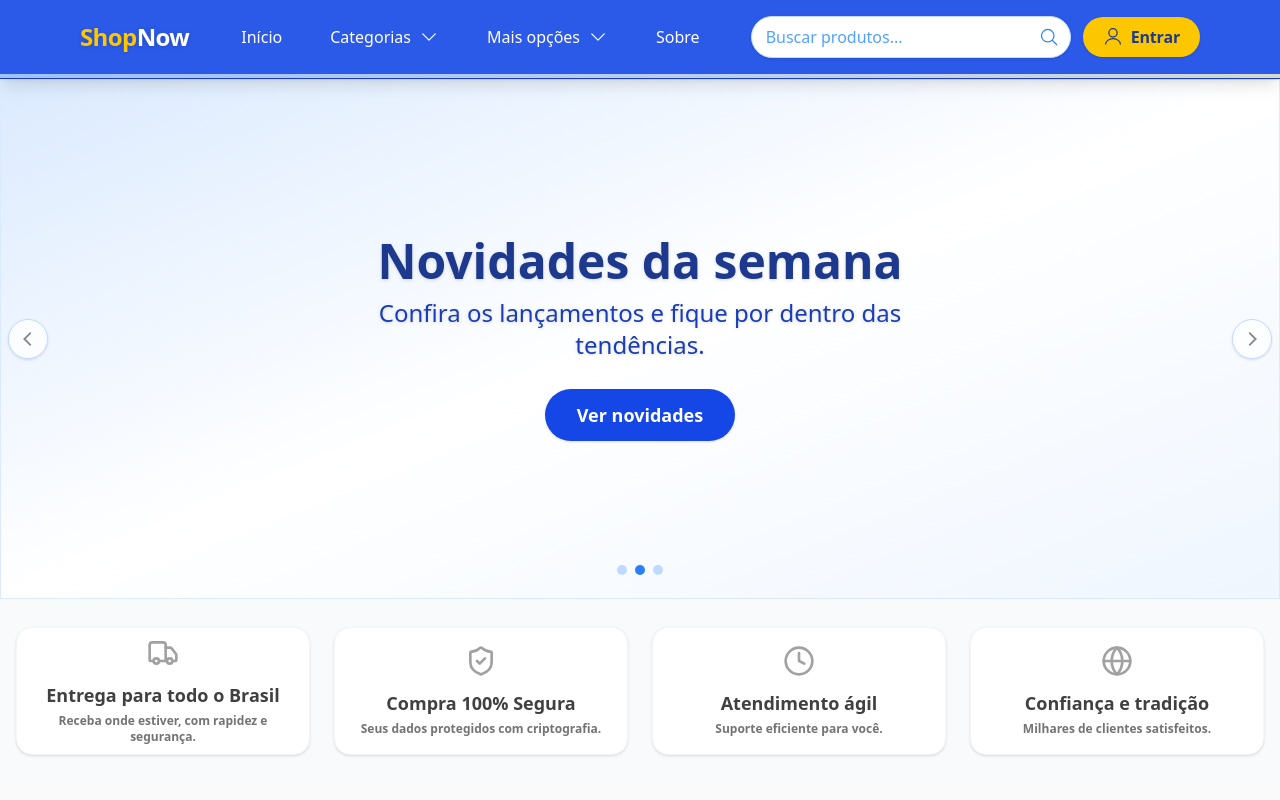
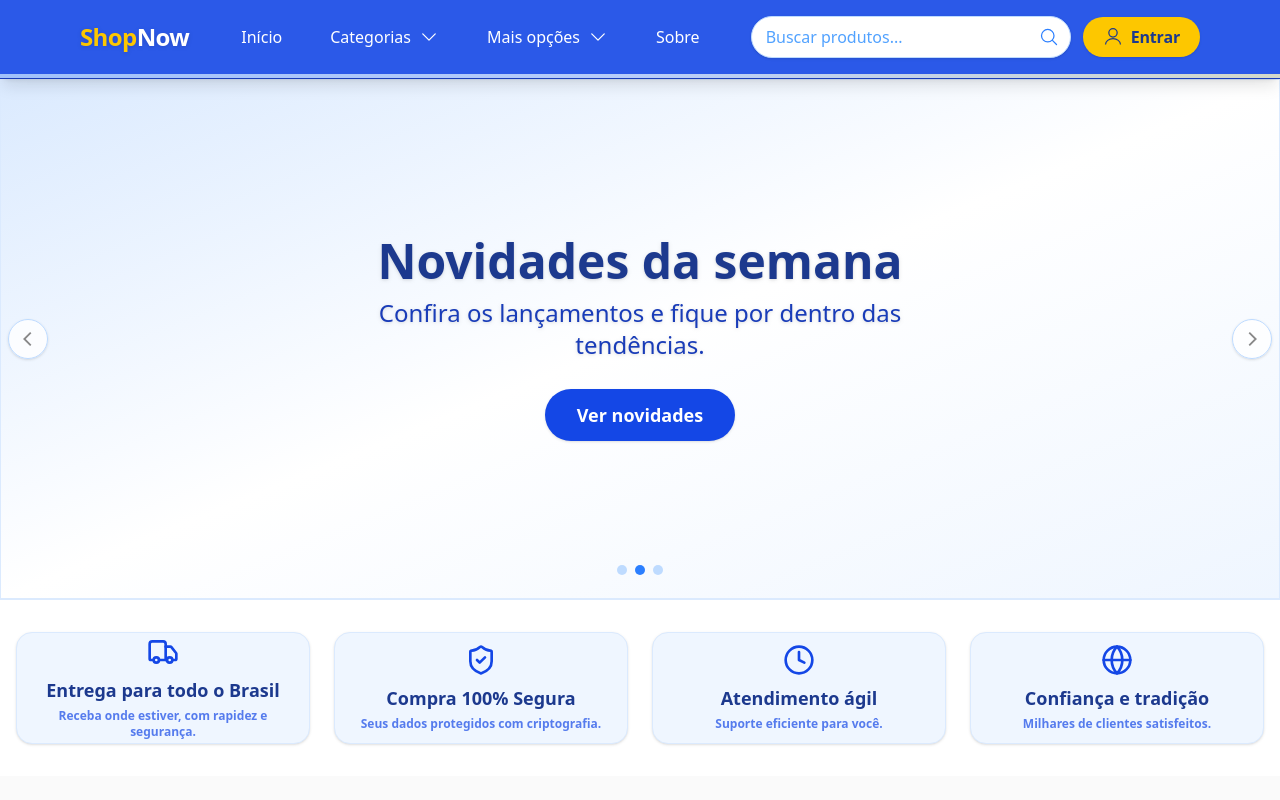
Before and after one commit to Edu-2de/StarterKitsNode, a Next.js app in the folder ecommerce/frontend/: page / in a window 1280 px wide. Shown: the top 800 px of the page. Built offline with nearby package versions, Linux system fonts and the light colour scheme.

Commit message:
fix: Update icon colors in CategoriesShowcase for better visibility and adjust layout in Hero component

```diff
--- a/ecommerce/frontend/src/components/CategoriesShowcase.tsx
+++ b/ecommerce/frontend/src/components/CategoriesShowcase.tsx
@@ -6,53 +6,52 @@ const highlights = [
   {
     title: "Entrega para todo o Brasil",
     description: "Receba onde estiver, com rapidez e segurança.",
-    icon: <Truck className="w-8 h-8 text-neutral-400" />,
+    icon: <Truck className="w-8 h-8 text-blue-700" />,
   },
   {
     title: "Compra 100% Segura",
     description: "Seus dados protegidos com criptografia.",
-    icon: <ShieldCheck className="w-8 h-8 text-neutral-400" />,
+    icon: <ShieldCheck className="w-8 h-8 text-blue-700" />,
   },
   {
     title: "Atendimento ágil",
     description: "Suporte eficiente para você.",
-    icon: <Clock className="w-8 h-8 text-neutral-400" />,
+    icon: <Clock className="w-8 h-8 text-blue-700" />,
   },
   {
     title: "Confiança e tradição",
     description: "Milhares de clientes satisfeitos.",
-    icon: <Globe className="w-8 h-8 text-neutral-400" />,
+    icon: <Globe className="w-8 h-8 text-blue-700" />,
   },
 ];
 
 export default function CategoriesShowcase() {
   return (
-    <section className="max-w-7xl mx-auto px-2 sm:px-4 py-5 sm:py-7">
-      <div className="grid grid-cols-1 sm:grid-cols-2 md:grid-cols-4 gap-4 sm:gap-6">
+    <section className="w-full bg-white py-8 border-t border-blue-100">
+      <div className="max-w-7xl mx-auto px-4">
+        <div className="grid grid-cols-1 sm:grid-cols-2 md:grid-cols-4 gap-6">
           {highlights.map((item, idx) => (
             <div
               key={idx}
               className={`
-              group relative flex flex-col items-center justify-center
-              h-32 rounded-2xl border border-neutral-100 bg-white
-              text-neutral-700 font-semibold text-base sm:text-lg
+                flex flex-col items-center justify-center
+                h-28 rounded-2xl border border-blue-100 bg-blue-50
+                text-blue-900 font-semibold text-base sm:text-lg
                 shadow-sm transition
-              hover:shadow-md hover:border-neutral-200 hover:bg-neutral-50
-              focus-within:ring-2 focus-within:ring-neutral-200
+                hover:shadow-md hover:border-blue-200 hover:bg-blue-100
+                focus-within:ring-2 focus-within:ring-blue-200
                 cursor-default select-none overflow-hidden
                 px-3 text-center
               `}
               tabIndex={0}
               aria-label={item.title}
             >
-            <div className="mb-3">{item.icon}</div>
-            <div className="font-semibold text-neutral-700 mb-1">{item.title}</div>
-            <div className="text-xs text-neutral-500">{item.description}</div>
-            <span
-              className="absolute inset-0 pointer-events-none group-active:ring-2 group-active:ring-neutral-200 rounded-2xl"
-            />
+              <div className="mb-2">{item.icon}</div>
+              <div className="font-semibold text-blue-900 mb-1">{item.title}</div>
+              <div className="text-xs text-blue-700/70">{item.description}</div>
             </div>
           ))}
+        </div>
       </div>
     </section>
   );
--- a/ecommerce/frontend/src/components/Hero.tsx
+++ b/ecommerce/frontend/src/components/Hero.tsx
@@ -5,7 +5,7 @@ const banners = [
   {
     id: 1,
     bg: "bg-gradient-to-br from-blue-100 via-white to-blue-50",
-    border: "border-blue-100",
+    border: " border-blue-100",
     title: "Ofertas imperdíveis",
     subtitle: "Os melhores produtos com descontos exclusivos para você!",
     cta: "Ver ofertas",
```
Lines whose indentation alone changed are shown as unchanged.
